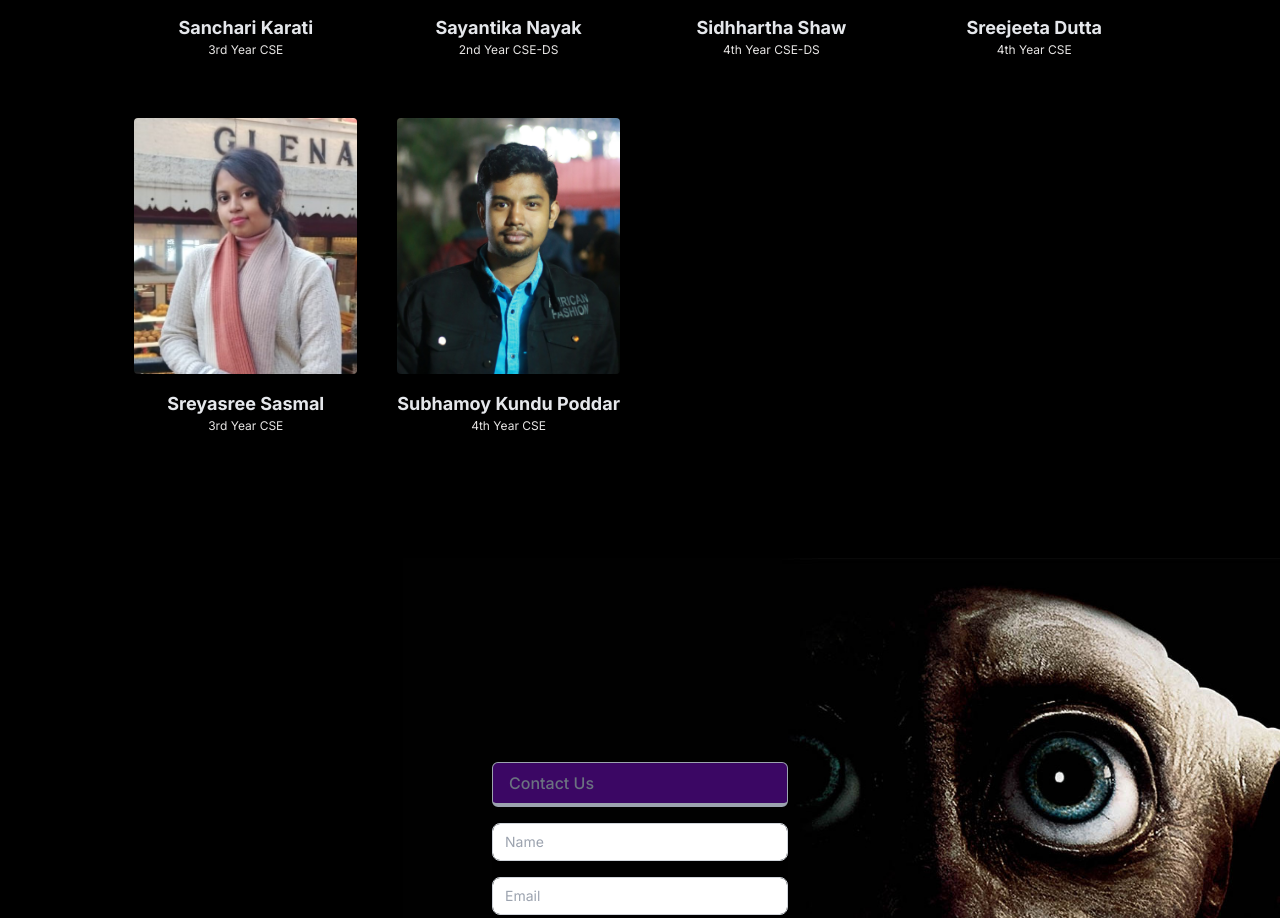
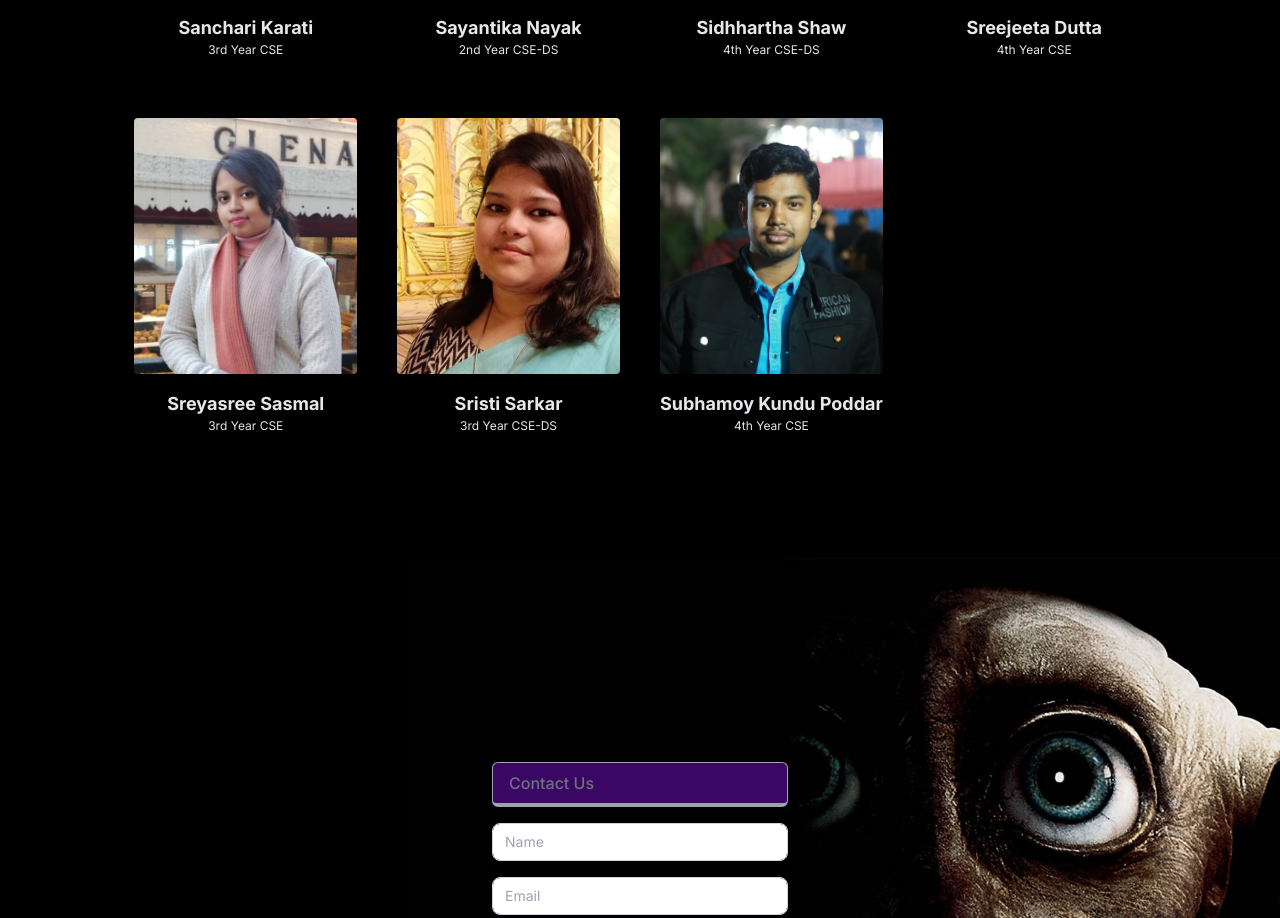
Before and after one commit to Sreyasree-001/Kodikas2k24, a Next.js app: page / in a window 1280 px wide. Shown: the part 5135-6053 px from the top of the page. Built offline with nearby package versions, Linux system fonts and the light colour scheme.

Commit message:
Sristi added to Committee

```diff
--- a/src/app/Components/Committees.jsx
+++ b/src/app/Components/Committees.jsx
@@ -289,6 +289,19 @@ export const Committees = () => {
           <div className="relative pb-56 mb-4 rounded shadow lg:pb-64">
             <img
               className="absolute object-cover w-full h-full rounded"
+              src="/Committee/SriSa.jpg"
+              alt="Person"
+            />
+          </div>
+          <div className="flex flex-col sm:text-center">
+            <p className="text-lg font-bold text-gray-200">Sristi Sarkar</p>
+            <p className="mb-5 text-xs text-stone-200">3rd Year CSE-DS</p>
+          </div>
+        </div>
+        <div>
+          <div className="relative pb-56 mb-4 rounded shadow lg:pb-64">
+            <img
+              className="absolute object-cover w-full h-full rounded"
               src="/Committee/SKP.jpg"
               alt="Person"
             />
```
